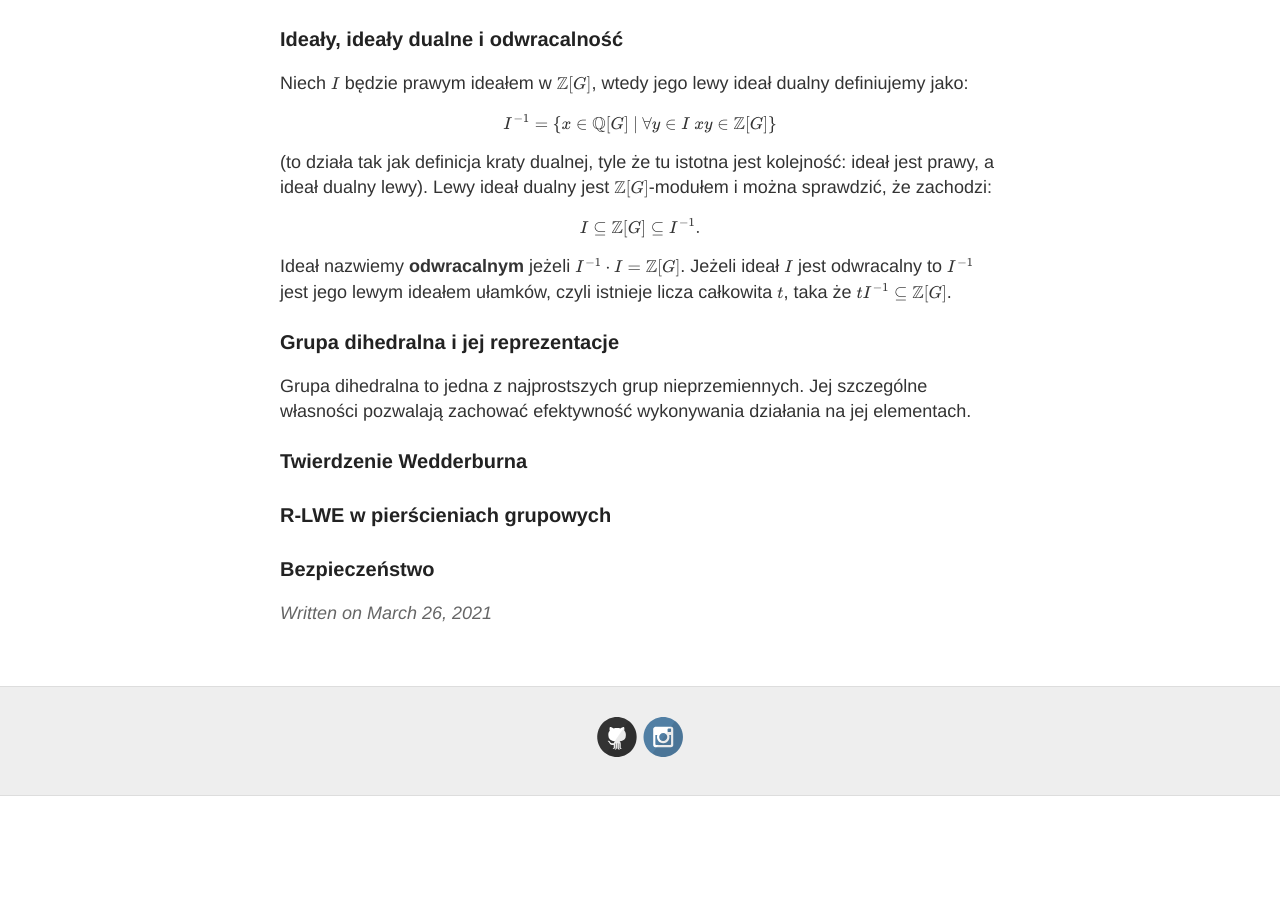
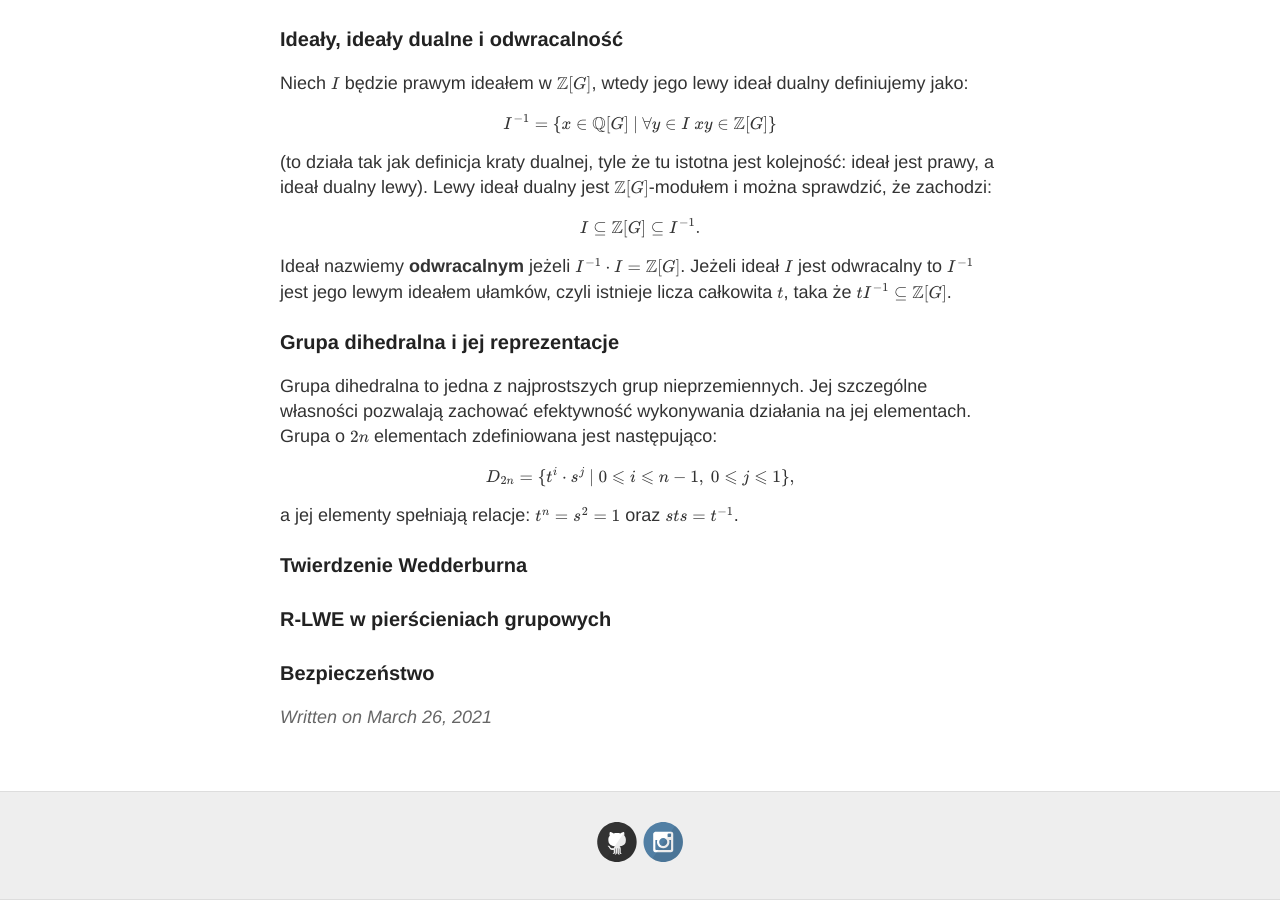
Before and after one commit to keIpie/keIpie.github.io, a Jekyll site: the page built from rg/_posts/2021-3-26-gr_lwe.md, in a window 1280 px wide and 900 px high, scrolled down 1631 px. Built offline with Jekyll 4.4.1, drawn with Linux system fonts in a browser that asks for light colours; formulas are drawn with MathJax 3; before the commit the page ends 2427 px from its top, so only the background shows below that.

Commit message:
gr zanurzenia

```diff
--- a/rg/_posts/2021-3-26-gr_lwe.md
+++ b/rg/_posts/2021-3-26-gr_lwe.md
@@ -72,7 +72,11 @@ jest jego lewym ideałem ułamków, czyli istnieje licza całkowita $t$, taka ż
 ### Grupa dihedralna i jej reprezentacje
 
 Grupa dihedralna to jedna z najprostszych grup nieprzemiennych. Jej szczególne własności pozwalają zachować efektywność
-wykonywania działania na jej elementach.
+wykonywania działania na jej elementach. Grupa o $2n$ elementach zdefiniowana jest następująco:
+
+$$D_{2n} = \{ t^i \cdot s^j ~|~ 0 \leqslant i \leqslant n−1,~ 0 \leqslant j \leqslant 1 \},$$
+
+a jej elementy spełniają relacje: $t^n = s^2 = 1$ oraz $sts = t^{−1}$.
 
 ### Twierdzenie Wedderburna
 
```
